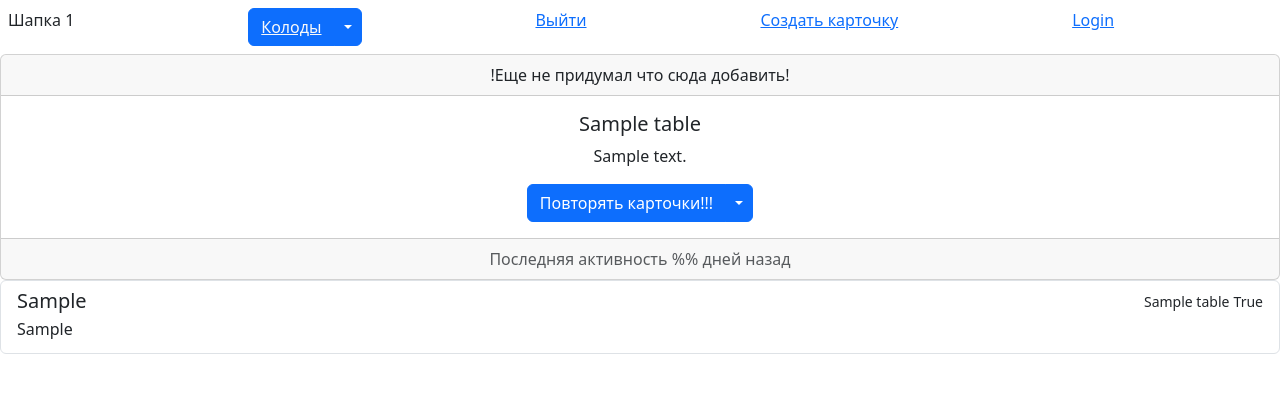
After one commit to 39r2d4/TeamWork_LP_29, a Flask app: page /deck/view/1 in a window 1280 px wide. The commit adds this page. Shown: the top 393 px of the page. Run offline with Flask 3, Linux system fonts and the light colour scheme; a user stored in the database is signed in; tables that the repository leaves empty hold one stand-in row (values such as "Sample post"); parts of the project's set-up code (start-up, migrations or seed data) failed here and were passed over.

Commit message:
Feature/view and edit car in deck (#9)
* Добавлен файл запуска фласк(flask_run.sh), исправлены опечатки в __init__.py

* Добавлены формы создания карточки и создания колоды.

* Добавлены модели БД:
 Card, CardType, Deck, User
Добавлено создание\сохранения карточек, колод. некоторые правки

* EOF

* колод пользователя с количеством карточек
 по клику переход на колоду по ИД колоды

* Добавил форму отображения колоды, изменил пути до файлов bootstrap, добавил отножение  в модель карт и типа карт, мелкие правки

* Форма отображения колод, карточек в колоде, минимальное редактирование карточек.
Немного временной навигации. мелкие правки

---------

Co-authored-by: 39r2d4 <telepuzik.blg@gmail.com>

```diff
--- a/create_db.py
+++ b/create_db.py
@@ -3,9 +3,8 @@ from webapp import db, create_app
 
 app = create_app()
 
-
 # c какой-то версии алхимия перестала принимать app в create_all()
-# нудно запускать через with
+# нужно запускать через with
 with app.app_context():
     db.create_all()
     db.session.commit()
--- a/webapp/__init__.py
+++ b/webapp/__init__.py
@@ -2,13 +2,13 @@ from flask import Flask, request, render_template, flash, url_for, redirect
 from flask_login import current_user, LoginManager, login_user, logout_user, login_required
 from flask_migrate import Migrate
 from sqlalchemy.exc import OperationalError
-from webapp.forms import CardForm, DeckForm, LoginForm
+
+from webapp.forms import BaseCardForm, DeckForm, LoginForm, NewCardForm
 from webapp.model import db, User, Deck, Card, CardType
-
 
 from webapp.config import OPERATIONALERROR_TEXT
 
-
+from webapp.mock import m_card_type, m_deck
 
 
 def create_app():
@@ -84,7 +84,7 @@ def create_app():
     @login_required
     def create_card():
         try:
-            card_form = CardForm()
+            card_form = NewCardForm()
             if card_form.validate_on_submit():
                    new_card = Card(
                         side_1=card_form.side_1.data,
@@ -101,6 +101,7 @@ def create_app():
                    flash(f"Карточка ID: {new_card.id}, сторона_1: {new_card.side_1}  создана")
                    return redirect(url_for("create_card"))
 
+
             decks = []
             for deck in current_user.deck:
                 decks.append((deck.id, deck.name))
@@ -112,7 +113,53 @@ def create_app():
             card_form.deck.choices = decks
             card_form.type.choices = card_types
 
-            return render_template("card_form.html", card_form = card_form)
+            return render_template("/card/add_new_card_form.html", card_form = card_form)
+
+        except(OperationalError):
+            flash(OPERATIONALERROR_TEXT)
+            return(OPERATIONALERROR_TEXT)
+
+
+    @app.route("/card/edit/<int:card_id>", methods=["POST", "GET"])
+    @login_required
+    def edit_card(card_id):
+        try:
+            card = db.session.scalars(db.select(Card).filter_by(id = card_id)).first()
+                #db.session.scalars(db.select(Deck).filter_by(id=deck_id)).first()
+            if card and card.user.id == current_user.id:
+                card_form = BaseCardForm()
+                if card_form.validate_on_submit():
+                    card.side_1 = card_form.side_1.data
+                    card.side_2 = card_form.side_2.data
+                    #deck_id = card_form.deck.data
+                    card.is_active = card_form.is_active.data
+                    card.tags = card_form.tags.data
+                    card.cardtype_id = card_form.type.data
+
+                    db.session.add(card)
+                    db.session.commit()
+                    flash("Карточка обновлена")
+
+                card_types = []
+                # не придумал ничего, кроме как передать в список текущий
+                # тип карточки первым в список. возможно у SelectField
+                # есть что0то типа значения по умолчанию
+                current_card_type = (card.card_type.id, card.card_type.name)
+                card_types.append(current_card_type)
+                for card_type in db.session.scalars(db.select(CardType).order_by(CardType.id)).all():
+                    if current_card_type[0] != card_type.id:
+                        card_types.append((card_type.id, card_type.name))
+
+                card_form.side_1.data = card.side_1
+                card_form.side_2.data = card.side_2
+                card_form.is_active.data = card.is_active
+                card_form.tags.data = card.tags
+                card_form.type.choices = card_types
+                return render_template("card/edit_card_form.html", card_form=card_form )
+
+            flash("Это не ваша карточка")
+            return  redirect(url_for("index"))
+
         except(OperationalError):
             flash(OPERATIONALERROR_TEXT)
             return(OPERATIONALERROR_TEXT)
@@ -120,19 +167,59 @@ def create_app():
 
     @app.route("/deck/new", methods=["POST", "GET"])
     @login_required
-    def dack_new():
+    def deck_new():
         try:
             deck_form = DeckForm()
             if deck_form.validate_on_submit():
+                    #Добавить проверку на дубль названия колоды(!!!)
                     new_deck = Deck(name=deck_form.name.data, comment=deck_form.comment.data, user_id=current_user.id)
                     db.session.add(new_deck)
                     db.session.commit()
                     flash(f"Колода {deck_form.name.data} создана")
 
 
-            return render_template("deck.html", deck_form=deck_form)
+            return render_template("deck/add_new_deck.html", deck_form=deck_form)
+
         except(OperationalError):
             flash(OPERATIONALERROR_TEXT)
             return(OPERATIONALERROR_TEXT)
 
+
+    @app.route("/deck/view")
+    @login_required
+    def decks_view():
+        try:
+            deks_to_teamplate = []
+            for deck in current_user.deck:
+                deck_dickt = {}
+                deck_dickt["id"] = deck.id
+                deck_dickt["name"] = deck.name
+                deck_dickt["comment"] = deck.comment
+                deck_dickt["card_count"] = len(deck.card)
+                deks_to_teamplate.append(deck_dickt)
+
+            return render_template("deck/decks_view.html", decks=deks_to_teamplate)
+
+        except(OperationalError):
+            flash(OPERATIONALERROR_TEXT)
+            return(OPERATIONALERROR_TEXT)
+
+
+    @app.route("/deck/view/<int:deck_id>")
+    @login_required
+    def deck_view(deck_id):
+        try:
+            deck = db.session.scalars(db.select(Deck).filter_by(id=deck_id)).first()
+            if deck.user_id == current_user.id:
+                #пока без пагинации
+                return render_template("deck/deck_with_cards.html", deck=deck)
+                #return f"deck_ID: {deck_id} | {deck.name}| User_id: {deck.user_id}"
+            flash("Это не ваша колода")
+            return(redirect(url_for("decks_view")))
+        except(OperationalError):
+            flash(OPERATIONALERROR_TEXT)
+            return(OPERATIONALERROR_TEXT)
+
+
+
     return app
--- a/webapp/mock.py
+++ b/webapp/mock.py
@@ -1,5 +1,4 @@
 """This module contains mock data to test.""""
-
 
 m_card_type = [(1, 'Обачная карточка'), (2, 'Викторина'), (3, 'С обоатной по выбору')]
 m_deck = [(1, "Колода 1"), (2, "Колода 2"), (3, "Абра кадабра длинное название")]
--- a/webapp/templates/base.html
+++ b/webapp/templates/base.html
@@ -5,7 +5,7 @@
     <meta name="viewport" content="width=device-width, initial-scale=1, shrink-to-fit=no">
 
     <!-- Bootstrap CSS -->
-    <link rel="stylesheet" href="https://cdn.jsdelivr.net/npm/bootstrap@4.1.3/dist/css/bootstrap.min.css" integrity="sha384-MCw98/SFnGE8fJT3GXwEOngsV7Zt27NXFoaoApmYm81iuXoPkFOJwJ8ERdknLPMO" crossorigin="anonymous">
+    <link href="https://cdn.jsdelivr.net/npm/bootstrap@5.3.0/dist/css/bootstrap.min.css" rel="stylesheet" integrity="sha384-9ndCyUaIbzAi2FUVXJi0CjmCapSmO7SnpJef0486qhLnuZ2cdeRhO02iuK6FUUVM" crossorigin="anonymous">
 
     <title>Ресурс для изучения</title>
 
@@ -17,7 +17,17 @@
   <div class="content">
    <div class="d-flex bd-highlight ">
   <div class="p-2 flex-fill bd-highlight">Шапка 1</div>
-  <div class="p-2 flex-fill bd-highlight">Шапка 2</div>
+  <div class="p-2 flex-fill bd-highlight">
+    <div class="btn-group">
+      <button type="button" class="btn btn-primary"><a href={{ url_for("decks_view") }} class="link-light" > Колоды </a></button>
+      <button type="button" class="btn btn-primary dropdown-toggle dropdown-toggle-split" data-bs-toggle="dropdown" aria-expanded="false">
+        <span class="visually-hidden">Toggle Dropdown</span>
+      </button>
+      <ul class="dropdown-menu">
+        <li><a class="dropdown-item" href={{ url_for("deck_new") }} >Добавить колоду</a></li>
+      </ul>
+    </div>
+  </a></div>
   <div class="p-2 flex-fill bd-highlight"><a href={{ url_for("logout") }}>Выйти</a></div>
   <div class="p-2 flex-fill bd-highlight"><a href={{ url_for("create_card") }}>Создать карточку</a></div>
   <div class="p-2 flex-fill bd-highlight"><a href={{ url_for("login") }}>Login</a></div>
@@ -39,9 +49,8 @@
 
     <!-- Optional JavaScript -->
     <!-- jQuery first, then Popper.js, then Bootstrap JS -->
-    <script src="https://code.jquery.com/jquery-3.3.1.slim.min.js" integrity="sha384-q8i/X+965DzO0rT7abK41JStQIAqVgRVzpbzo5smXKp4YfRvH+8abtTE1Pi6jizo" crossorigin="anonymous"></script>
-    <script src="https://cdn.jsdelivr.net/npm/popper.js@1.14.3/dist/umd/popper.min.js" integrity="sha384-ZMP7rVo3mIykV+2+9J3UJ46jBk0WLaUAdn689aCwoqbBJiSnjAK/l8WvCWPIPm49" crossorigin="anonymous"></script>
-    <script src="https://cdn.jsdelivr.net/npm/bootstrap@4.1.3/dist/js/bootstrap.min.js" integrity="sha384-ChfqqxuZUCnJSK3+MXmPNIyE6ZbWh2IMqE241rYiqJxyMiZ6OW/JmZQ5stwEULTy" crossorigin="anonymous"></script>
+    <script src="https://cdn.jsdelivr.net/npm/@popperjs/core@2.11.8/dist/umd/popper.min.js" integrity="sha384-I7E8VVD/ismYTF4hNIPjVp/Zjvgyol6VFvRkX/vR+Vc4jQkC+hVqc2pM8ODewa9r" crossorigin="anonymous"></script>
+<script src="https://cdn.jsdelivr.net/npm/bootstrap@5.3.0/dist/js/bootstrap.min.js" integrity="sha384-fbbOQedDUMZZ5KreZpsbe1LCZPVmfTnH7ois6mU1QK+m14rQ1l2bGBq41eYeM/fS" crossorigin="anonymous"></script>
   </body>
 </body>
 </html>
--- /dev/null
+++ b/webapp/templates/deck/deck_with_cards.html
@@ -0,0 +1,62 @@
+{% extends "base.html" %}
+
+{% block content %}
+
+<div class="d-flex justify-content-center">
+</div>
+
+
+<div class="card text-center">
+    <div class="card-header">
+        !Еще не придумал что сюда добавить!
+    </div>
+    <div class="card-body">
+        <h5 class="card-title">{{ deck.name }}</h5>
+        <p class="card-text">{{ deck.comment }}</p>
+        <div class="btn-group">
+            <button type="button" class="btn btn-primary">Повторять карточки!!!</button>
+            <button type="button" class="btn btn-primary dropdown-toggle dropdown-toggle-split" data-bs-toggle="dropdown"
+                aria-expanded="false">
+                <span class="visually-hidden">Toggle Dropdown</span>
+            </button>
+            <ul class="dropdown-menu">
+                <li><a class="dropdown-item" href="#">Редактировать колоду</a></li>
+                <li><a class="dropdown-item" href="#">Сделать что-то еще</a></li>
+                <li>
+                    <hr class="dropdown-divider">
+                </li>
+                <li><a class="dropdown-item" href="#">Загрузить\выгрузить</a></li>
+                <li>
+                    <hr class="dropdown-divider">
+                </li>
+                <li><a class="dropdown-item" href="#">Статистика</a></li>
+            </ul>
+        </div>
+    </div>
+    <div class="card-footer text-body-secondary">
+        Последняя активность %% дней назад
+    </div>
+</div>
+
+<!-- -->
+
+
+<!--cards-->
+<div class="list-group">
+    {% for card in deck.card: %}
+    <a href={{ url_for("edit_card", card_id=card.id) }} class="list-group-item list-group-item-action">
+        <div class=" d-flex w-100 justify-content-between">
+            <div>
+                <h5 class="mb-1">{{card.side_1}}</h5>
+                <p class="mb-1">{{card.tags}}</p>
+            </div>
+            <div>
+                <small>{{ card.card_type.name}}</small>
+                <small>{{ card.is_active }}</small>
+            </div>
+        </div>
+    </a>
+    {% endfor %}
+</div>
+
+{% endblock content %}
```
Also changed, not shown: webapp/forms.py (+6 -2 lines), webapp/model.py (+8 -6 lines), webapp/templates/card/add_new_card_form.html (added, +44 -0 lines), webapp/templates/card/edit_card_form.html (added, +39 -0 lines), webapp/templates/deck/add_new_deck.html (added, +21 -0 lines), webapp/templates/deck/decks_view.html (added, +19 -0 lines).
